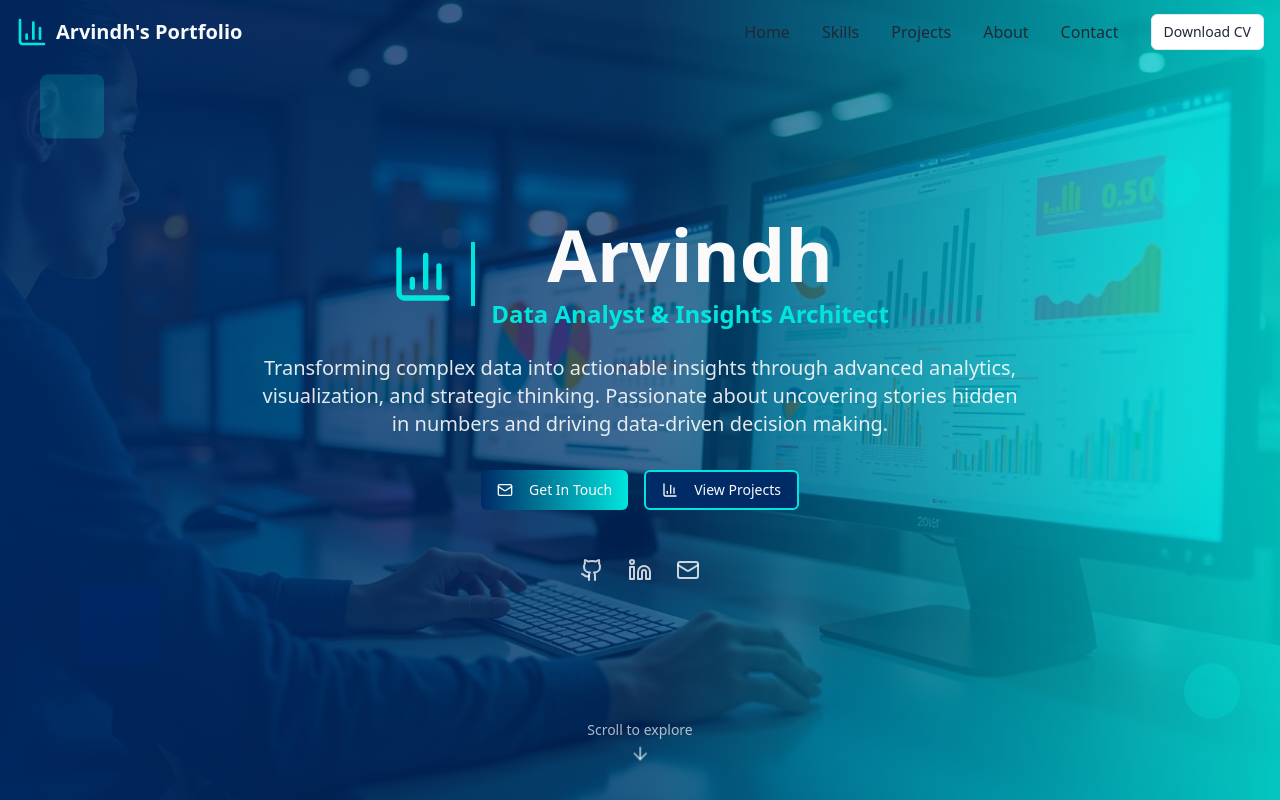
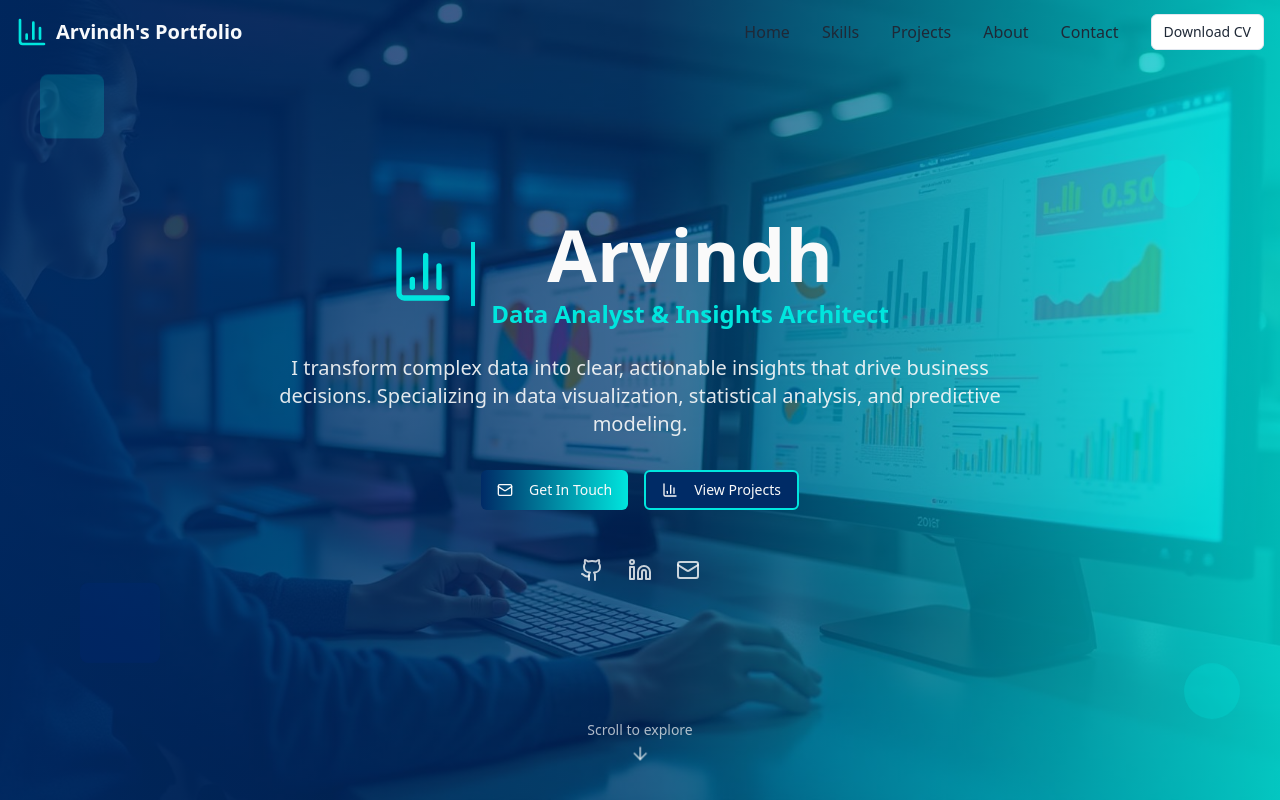
Before and after one commit to Arvindh99/Arvindh-Portfolio, a React (Vite) app: page / in a window 1280 px wide. Shown: the top 800 px of the page. Built offline with nearby package versions, Linux system fonts and the light colour scheme.

Commit message:
Visual edit in Lovable
Edited UI in Lovable

```diff
--- a/src/components/Hero.tsx
+++ b/src/components/Hero.tsx
@@ -39,11 +39,7 @@ const Hero = () => {
             </div>
           </div>
 
-          <p className="text-lg md:text-xl text-primary-foreground/90 mb-8 max-w-3xl mx-auto leading-relaxed">
-            Transforming complex data into actionable insights through advanced analytics,
-            visualization, and strategic thinking. Passionate about uncovering stories
-            hidden in numbers and driving data-driven decision making.
-          </p>
+          <p className="text-lg md:text-xl text-primary-foreground/90 mb-8 max-w-3xl mx-auto leading-relaxed">I transform complex data into clear, actionable insights that drive business decisions. Specializing in data visualization, statistical analysis, and predictive modeling.</p>
 
           <div className="flex flex-col sm:flex-row gap-4 justify-center items-center mb-12">
             <Button className="btn-hero">
```
